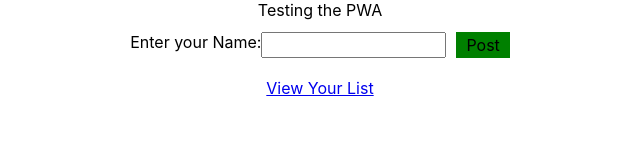
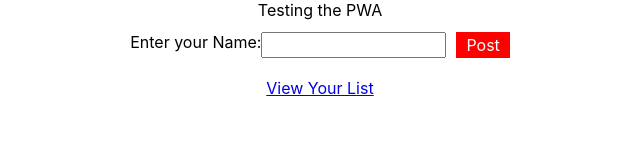
Before and after one commit to SanuRaj-K/pwa, a React (Create React App) app: page / in a window 1280 px wide. Shown: the top 160 px of the page, without its empty margins (320-960 px from the left). Built offline with nearby package versions, Linux system fonts and the light colour scheme.

Commit message:
feat:pwa updated

```diff
--- a/src/components/Input.jsx
+++ b/src/components/Input.jsx
@@ -70,8 +70,8 @@ function Input({ addedUsers, setAddedUsers }) {
               onClick={handlePost}
               style={{
                 marginLeft: "10px",
-                color:'black',
-                backgroundColor: "green",
+                color:'white',
+                backgroundColor: "red",
                 cursor: "pointer",
                 padding: " 3px 10px",
               }}
```
